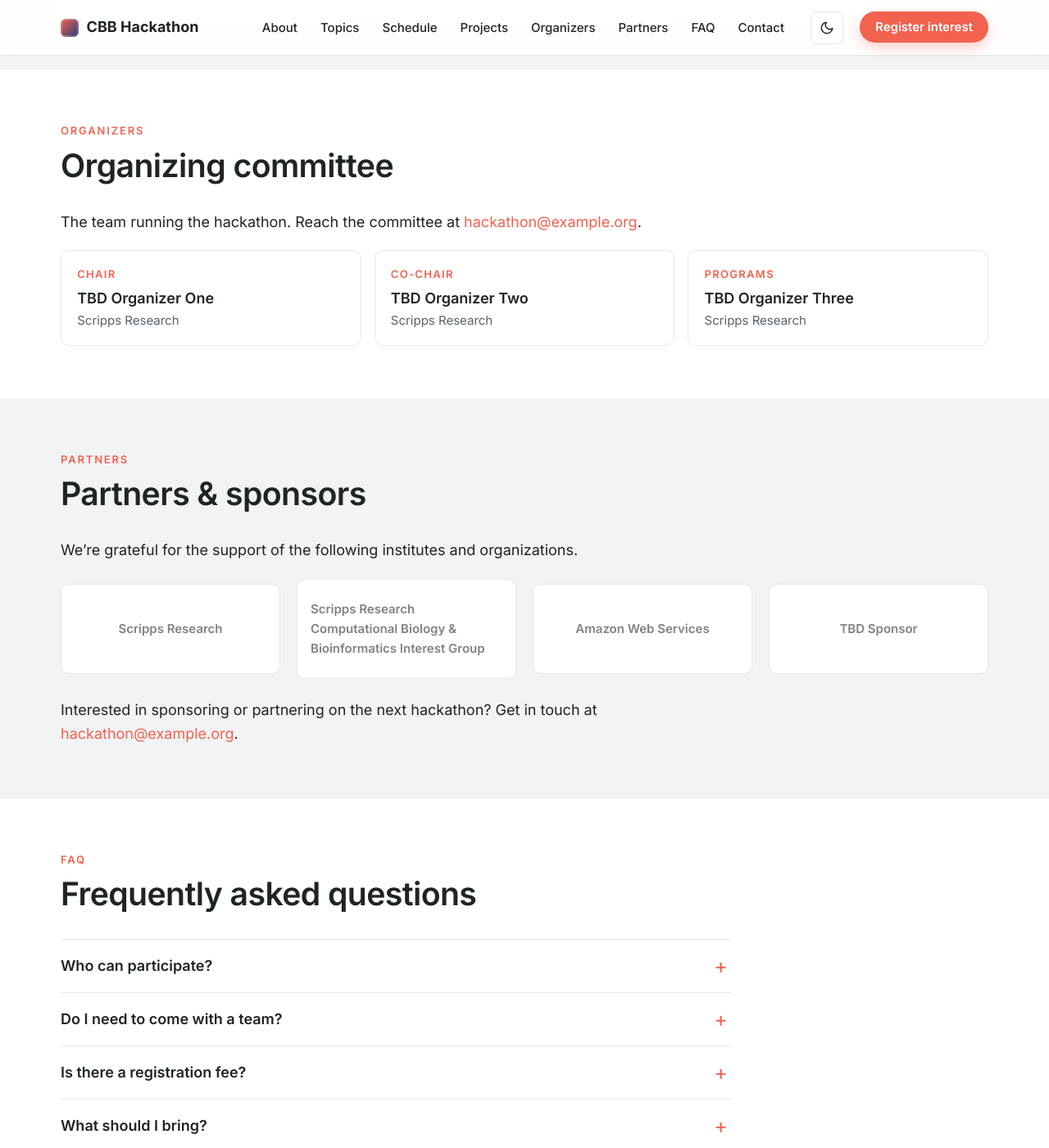
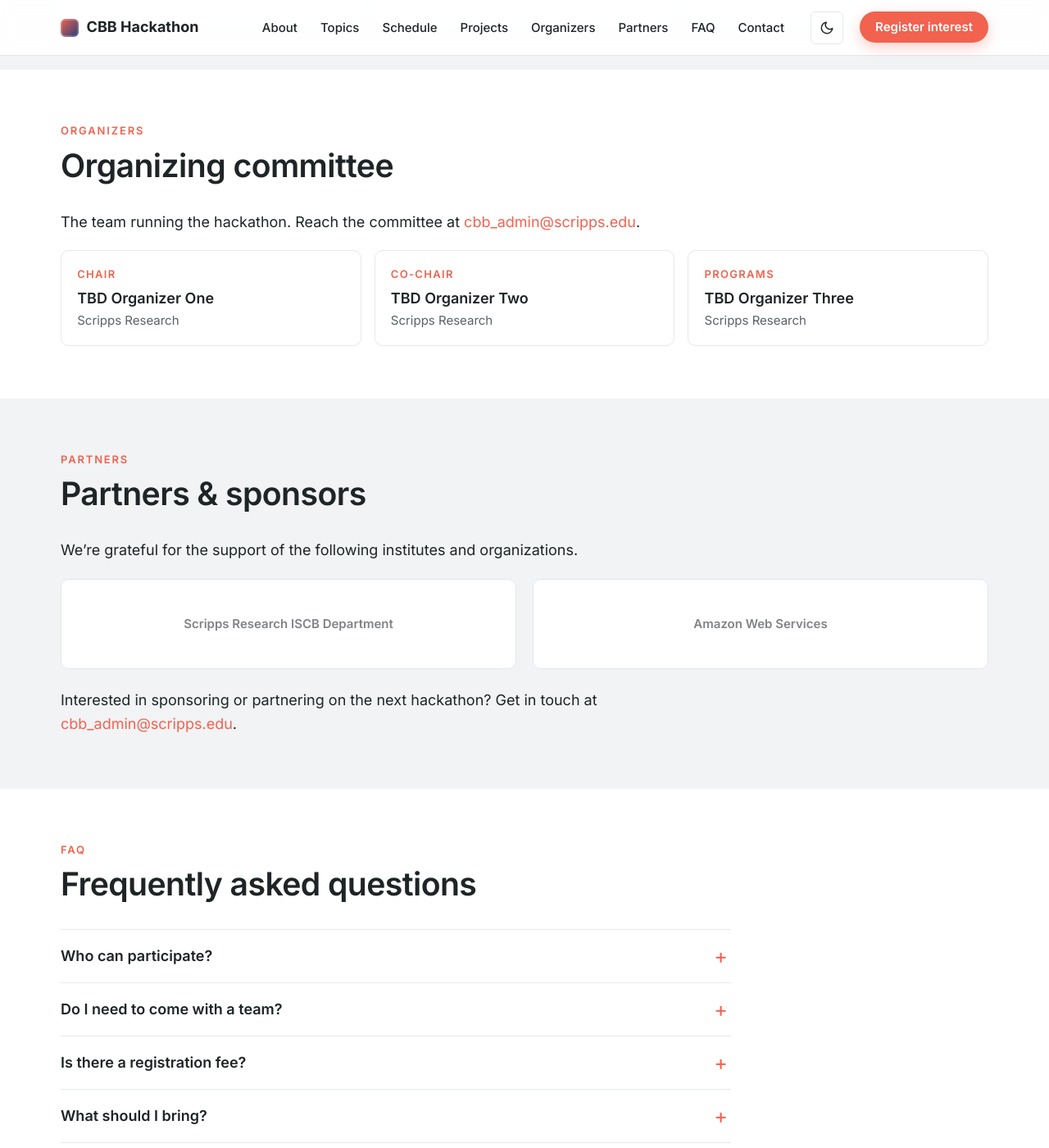
Before and after one commit to scripps-cbb/scripps-cbb.github.io, a Jekyll site: the page built from index.md, in a window 1280 px wide and 1400 px high, scrolled down 5694 px. Shown: the whole window at 82% size. Built offline with Jekyll 4.4.1, drawn with Linux system fonts in a browser that asks for light colours; some of the changed text lies outside the part shown.

Commit message:
Refresh contact email, partners, schedule, contact copy
- Set contact_email to cbb_admin@scripps.edu (was placeholder
  hackathon@example.org). All in-page references already use the
  site.event.contact_email var.
- Drop the "We typically respond within a few working days." line from
  the contact section.
- Partners: rename "Scripps Research" to "Scripps Research ISCB
  Department"; remove "Scripps Research Computational Biology &
  Bioinformatics Interest Group" (host, not a partner) and the "TBD
  Sponsor" placeholder.
- Schedule: venue moved to Kresge Library; 9:20 am Day 1 renamed
  Address (was Keynote); Day 2 starts at 10:00 am (was 11:00).

Organizing committee left untouched pending real names.

Co-Authored-By: Claude Opus 4.7 (1M context) <noreply@anthropic.com>

```diff
--- a/_config.yml
+++ b/_config.yml
@@ -20,7 +20,7 @@ event:
   host: "Scripps Research Computational Biology & Bioinformatics Interest Group"
   cta_label: "Register interest"
   cta_url: "https://luma.com/j1xwjcco"
-  contact_email: "hackathon@example.org"
+  contact_email: "cbb_admin@scripps.edu"
 
 # ----------------------------------------------------------------------------
 # Social / external links — leave blank to hide.
--- a/_data/partners.yml
+++ b/_data/partners.yml
@@ -2,18 +2,10 @@
 # reference them by filename below. Leave `logo` blank to render a text
 # placeholder card instead.
 
-- name: "Scripps Research"
+- name: "Scripps Research ISCB Department"
   url: "https://www.scripps.edu"
   logo: ""           # e.g. partners/scripps.svg
-
-- name: "Scripps Research Computational Biology & Bioinformatics Interest Group"
-  url: ""
-  logo: ""
 
 - name: "Amazon Web Services"
   url: "https://aws.amazon.com"
   logo: ""           # e.g. partners/aws.svg
-
-- name: "TBD Sponsor"
-  url: ""
-  logo: ""
```
Also changed, not shown: _sections/03-schedule.md (+4 -4 lines), _sections/08-contact.md (+0 -1 lines).
